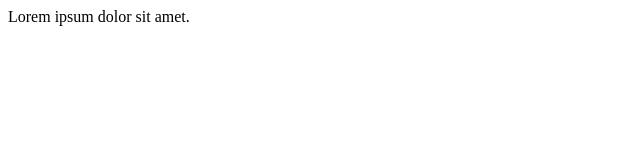
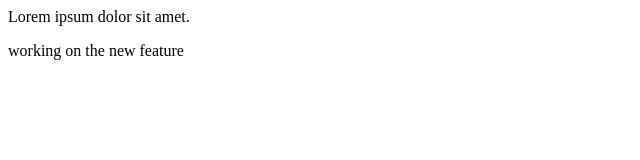
Before and after one commit to Sivasai1810/localrepo, a plain HTML site: page index.html in a window 1280 px wide. Shown: the whole page, without its empty margins (0-640 px from the left). Drawn offline with Linux system fonts and the light colour scheme.

Commit message:
added new feature

```diff
--- a/index.html
+++ b/index.html
@@ -1,2 +1,3 @@
 
 <p> Lorem ipsum dolor sit amet.</p>
+<p> working on the new feature</p>
```
